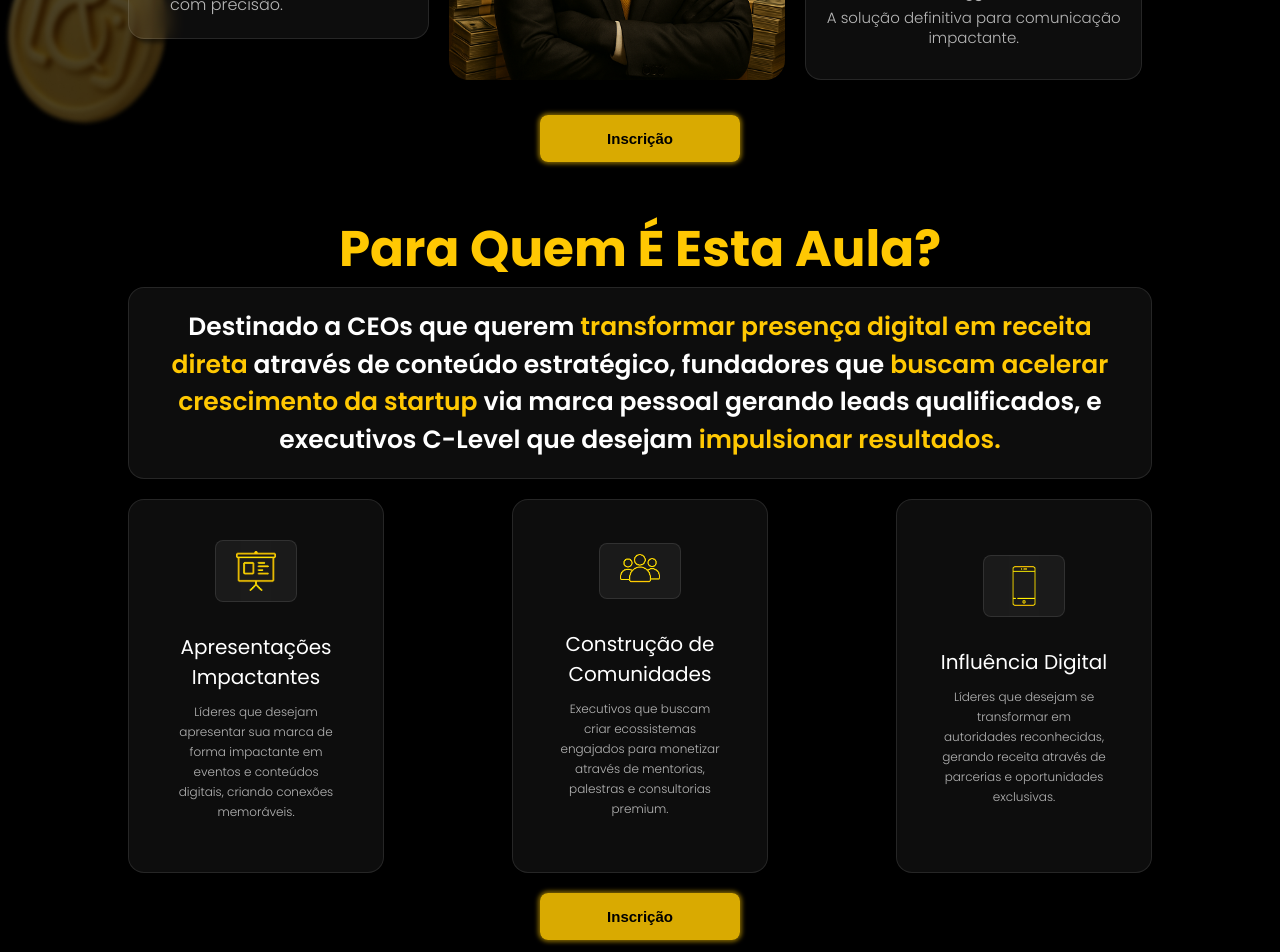
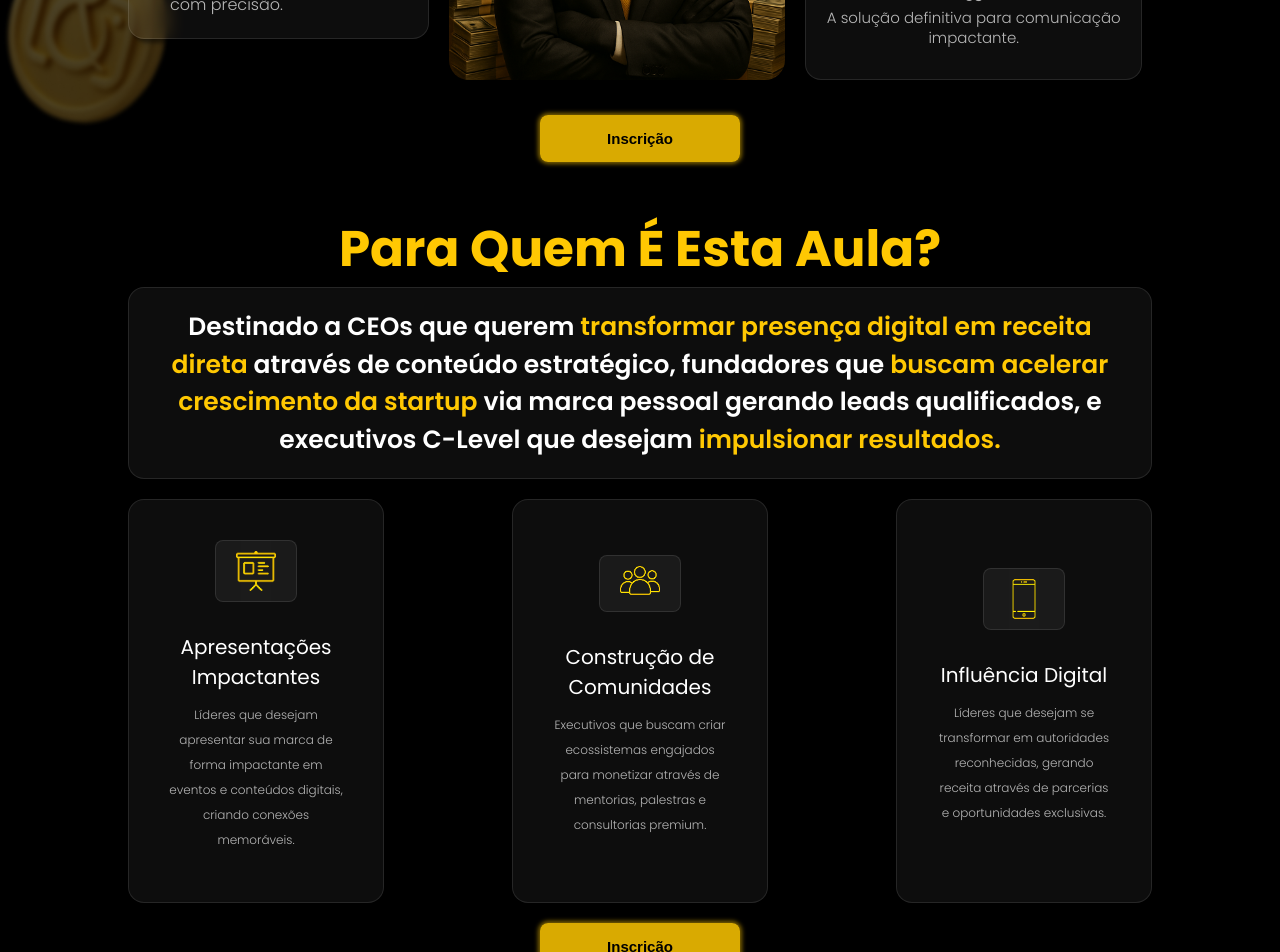
Before and after one commit to Film-Lab-landing-pages/ceos-lp, a Next.js app: page / in a window 1280 px wide. Shown: the part 1426-2378 px from the top of the page. Built offline with nearby package versions, Linux system fonts and the light colour scheme.

Commit message:
fix: grid item line height on section quem

```diff
--- a/src/sections/ParaQuem/styles.ts
+++ b/src/sections/ParaQuem/styles.ts
@@ -146,11 +146,11 @@ export const GridItem = styled(Card)`
   }
   p {
     color: #ffffffb2;
-    width: 65%;
+    width: 70%;
     font-weight: 300;
     font-style: Light;
     font-size: 1.2rem;
-    line-height: 2rem;
+    line-height: 2.5rem;
     margin-top: 0;
   }
   @media (max-width: 1024px) {
```
